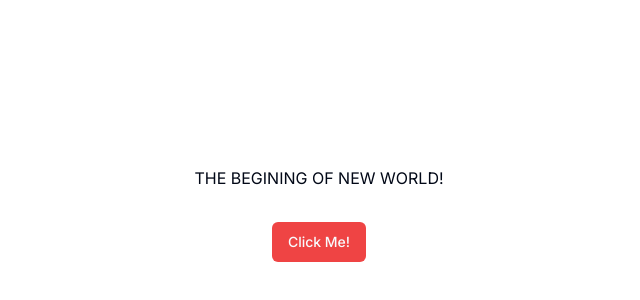
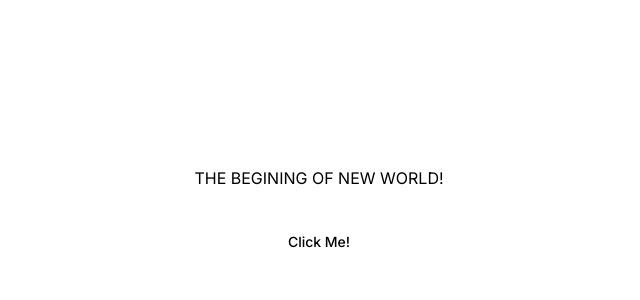
Before and after one commit to WalterIt/Dashboard_Finances, a Next.js app: page / in a window 1280 px wide. Shown: the part 186-486 px from the top of the page, without its empty margins (321-961 px from the left). Built offline with nearby package versions, Linux system fonts and the light colour scheme.

Commit message:
IMPLEMENTED: Flex Layout

```diff
--- a/app/globals.css
+++ b/app/globals.css
@@ -2,75 +2,67 @@
 @tailwind components;
 @tailwind utilities;
 
-  @layer base {
 :root {
-      --background: 0 0% 100%;
-      --foreground: 222.2 84% 4.9%;
-
-      --card: 0 0% 100%;
-      --card-foreground: 222.2 84% 4.9%;
-
-      --popover: 0 0% 100%;
-      --popover-foreground: 222.2 84% 4.9%;
-
-      --primary: 222.2 47.4% 11.2%;
-      --primary-foreground: 210 40% 98%;
-
-      --secondary: 210 40% 96.1%;
-      --secondary-foreground: 222.2 47.4% 11.2%;
-
-      --muted: 210 40% 96.1%;
-      --muted-foreground: 215.4 16.3% 46.9%;
-
-      --accent: 210 40% 96.1%;
-      --accent-foreground: 222.2 47.4% 11.2%;
-
-      --destructive: 0 84.2% 60.2%;
-      --destructive-foreground: 210 40% 98%;
-
-      --border: 214.3 31.8% 91.4%;
-      --input: 214.3 31.8% 91.4%;
-      --ring: 222.2 84% 4.9%;
-
-      --radius: 0.5rem;
+  font-family: Inter, sans-serif, system-ui, -apple-system, BlinkMacSystemFont, 'Segoe UI', Roboto, Oxygen, Ubuntu, Cantarell, 'Open Sans', 'Helvetica Neue', sans-serif;
+  font-size: 16px;
+  line-height: 24px;
+  font-weight: 400;
+  font-synthesis: none;
+  text-rendering: optimizeLegibility;
+  -webkit-font-smoothing: antialiased;
+  -moz-osx-font-smoothing: grayscale;
+  -webkit-text-size-adjust: 100%;
 }
 
-    .dark {
-      --background: 222.2 84% 4.9%;
-      --foreground: 210 40% 98%;
+* {
+  -webkit-box-sizing: border-box;
+  -moz-box-sizing: border-box;
+  -o-box-sizing: border-box;
+  -ms-box-sizing: border-box;
+  box-sizing: border-box;
+  margin: 0;
+  padding: 0;
+  outline: none;
+}
 
-      --card: 222.2 84% 4.9%;
-      --card-foreground: 210 40% 98%;
+li {
+  list-style: none;
+}
+body {
+  font-size: 16px;
+  line-height: 24px;
+  font-weight: 400;
+  font-family: Inter, sans-serif, system-ui, -apple-system, BlinkMacSystemFont, 'Segoe UI', Roboto, Oxygen, Ubuntu, Cantarell, 'Open Sans', 'Helvetica Neue', sans-serif;
+}
 
-      --popover: 222.2 84% 4.9%;
-      --popover-foreground: 210 40% 98%;
+button, input, textarea {
+  font-family: Inter, sans-serif, system-ui, -apple-system, BlinkMacSystemFont, 'Segoe UI', Roboto, Oxygen, Ubuntu, Cantarell, 'Open Sans', 'Helvetica Neue', sans-serif;
+}
 
-      --primary: 210 40% 98%;
-      --primary-foreground: 222.2 47.4% 11.2%;
+.fadeIn {
+  animation-name: FadeIn;
+  animation-duration: .2s;
+  transition: all .3s linear;
+}
 
-      --secondary: 217.2 32.6% 17.5%;
-      --secondary-foreground: 210 40% 98%;
-
-      --muted: 217.2 32.6% 17.5%;
-      --muted-foreground: 215 20.2% 65.1%;
-
-      --accent: 217.2 32.6% 17.5%;
-      --accent-foreground: 210 40% 98%;
-
-      --destructive: 0 62.8% 30.6%;
-      --destructive-foreground: 210 40% 98%;
-
-      --border: 217.2 32.6% 17.5%;
-      --input: 217.2 32.6% 17.5%;
-      --ring: 212.7 26.8% 83.9%;
+@keyframes FadeIn {
+  from {
+    opacity: 0.2;
+    margin-right: -20px;
+    transform: scale(0.8);
+  }
+  to {
+    opacity: 1;
+    margin-right: 0;
+    transform: scale(1);
   }
 }
 
-  @layer base {
+/* @layer base {
 * {
   @apply border-border;
 }
 body {
   @apply bg-background text-foreground;
 }
-  }
+} */
--- /dev/null
+++ b/components/layout/flex/Flex.tsx
@@ -0,0 +1,19 @@
+import { FC } from "react";
+import FlexType from "./flex-type";
+import LayoutFlex from "./flex-styled";
+
+const Flex: FC<FlexType> = (props) => {
+  const { children, direction, alignment, gap, justify, wrap } = props;
+  return (
+    <LayoutFlex
+      direction={direction}
+      gap={gap}
+      justify={justify}
+      alignment={alignment}
+      wrap={!!wrap}
+    >
+      {children}
+    </LayoutFlex>
+  );
+};
+export default Flex;
--- /dev/null
+++ b/components/layout/flex/flex-styled.tsx
@@ -0,0 +1,60 @@
+import React, { FC } from "react";
+
+interface LayoutFlexProps {
+  direction?: "row" | "column" | "column-reverse" | "row-reverse";
+  wrap?: boolean | "evenly" |  "wrap-reverse";
+  gap?: "sm" | "regular" | "medium" | "large";
+  alignment?: "center" | "bottom" | "top" | "evenly" | "start" | undefined;
+  justify?: "center" | "around" | "between" | "start" | "end" | "evenly" | undefined;
+  children: React.ReactNode;
+}
+
+const LayoutFlex: FC<LayoutFlexProps> = ({
+  direction = "row",
+  wrap = false,
+  gap = "regular",
+  alignment = "center",
+  justify = "start",
+  children,
+}) => {
+  const flexWrap = wrap === "evenly" ? "wrap-reverse" : wrap ? "wrap" : "nowrap";
+
+  return (
+    <div
+      className={`flex flex-${direction} ${flexWrap} gap-${gap} items-${alignment} justify-${justify}`}
+    >
+      {children}
+    </div>
+  );
+};
+
+export default LayoutFlex;
+
+
+
+
+
+
+
+
+
+
+// import styled from 'styled-components';
+// import FlexType from './flex-type';
+// const layoutFlex = styled.div<FlexType>`
+//     min-width: 100%;
+//     width: 100%;
+//     display: flex;
+//     // direction
+//     flex-direction: ${props => props.direction};
+//     // wrap
+//     flex-wrap: ${props => props.wrap};
+
+//     // gap
+//     gap: ${({gap})=> gap === 'sm' ? '8px' : gap === 'regular' ? '16px' : gap === 'medium' ? '24px' : gap === 'large' ? '36px' : ''};
+//     // items alignment
+//     align-items: ${props => props.alignment === 'center' ? 'center' : props.alignment === 'bottom' ? 'flex-end' : 'flex-start'};
+//     // content alignment
+//     justify-content: ${props => !props.justify ? 'flex-start' :  props.justify === 'center' ? 'center' : props.justify === 'around' ? 'space-around' : props.justify === 'between' ? 'space-between' : 'space-evenly'};
+// `;
+// export default layoutFlex;
--- /dev/null
+++ b/components/layout/flex/flex-type.ts
@@ -0,0 +1,19 @@
+
+export type Direction = "row" | 'column';
+
+export type Gap = 'sm' | 'regular' | 'medium'| 'large';
+
+export type Wrap = 'wrap'| 'nowrap';
+
+export type AlignContent = "start" | 'center' | 'bottom';
+
+export type JustifyContent = "start" | 'center' | "between" | 'around' | 'evenly';
+
+export default interface FlexType {
+    direction?: Direction;
+    gap?: Gap;
+    wrap?: Wrap;
+    alignment?:  AlignContent;
+    justify?: JustifyContent;
+    children: React.ReactNode
+}
--- /dev/null
+++ b/components/layout/index.ts
@@ -0,0 +1 @@
+export {default as Flex} from './flex/Flex';
--- a/theme/theme.tsx
+++ b/theme/theme.tsx
@@ -1,3 +1,5 @@
+'use client';
+
 import React, { createContext, FC, useState } from "react";
 import settings from "./setting";
 import SettingType from "./setting-types";
```
Lines whose indentation alone changed are shown as unchanged.
